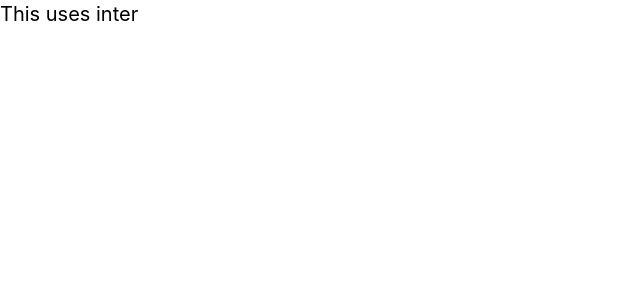
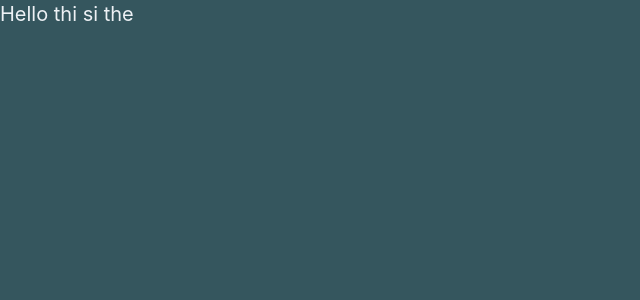
Before and after one commit to harvest7777/sae-website, a Next.js app: page / in a window 1280 px wide. Shown: the top 300 px of the page, without its empty margins (0-640 px from the left). Built offline with nearby package versions, Linux system fonts and the light colour scheme.

Commit message:
set up colours

```diff
--- a/app/globals.css
+++ b/app/globals.css
@@ -2,11 +2,15 @@
 
 @theme {
   --font-primary: Inter, sans-serif;
+  --color-secondaryBg: #66abbd;
+  --color-primaryBg: #35565e;
+  --color-primaryText: #edf1f5;
+  --color-secondaryText: #ffdd36;
 }
 
 /*these styles will be applied to EVERYTHING by default*/
 @layer base {
   body {
-    @apply text-xl font-primary;
+    @apply text-xl font-primary bg-primaryBg text-primaryText;
   }
 }
--- a/app/page.tsx
+++ b/app/page.tsx
@@ -1,7 +1,5 @@
-import Image from "next/image";
-
 export default function Home() {
   return (
-    <p className="">This uses inter</p>
+    <p>Hello thi si the </p>
   );
 }
```
